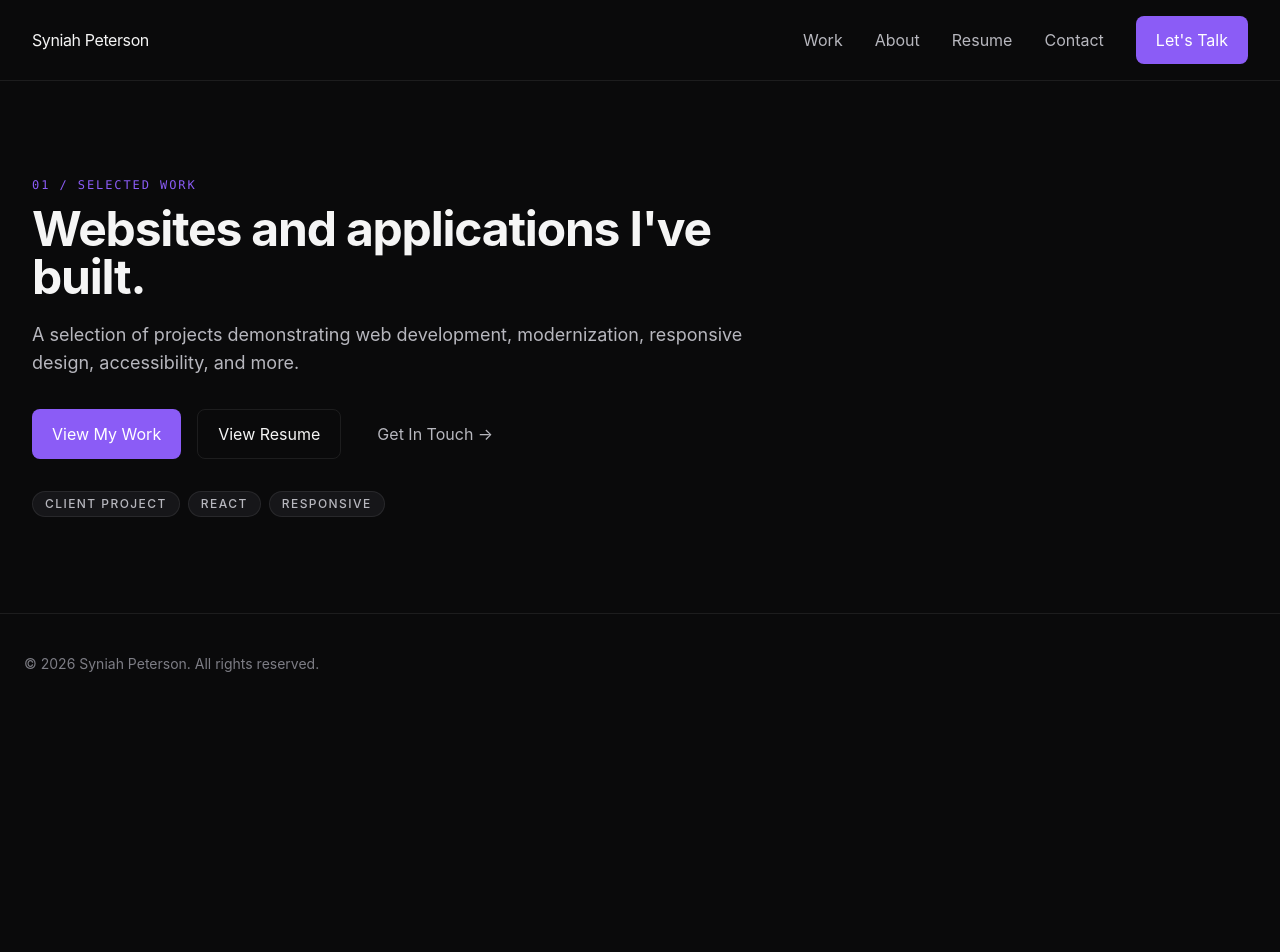
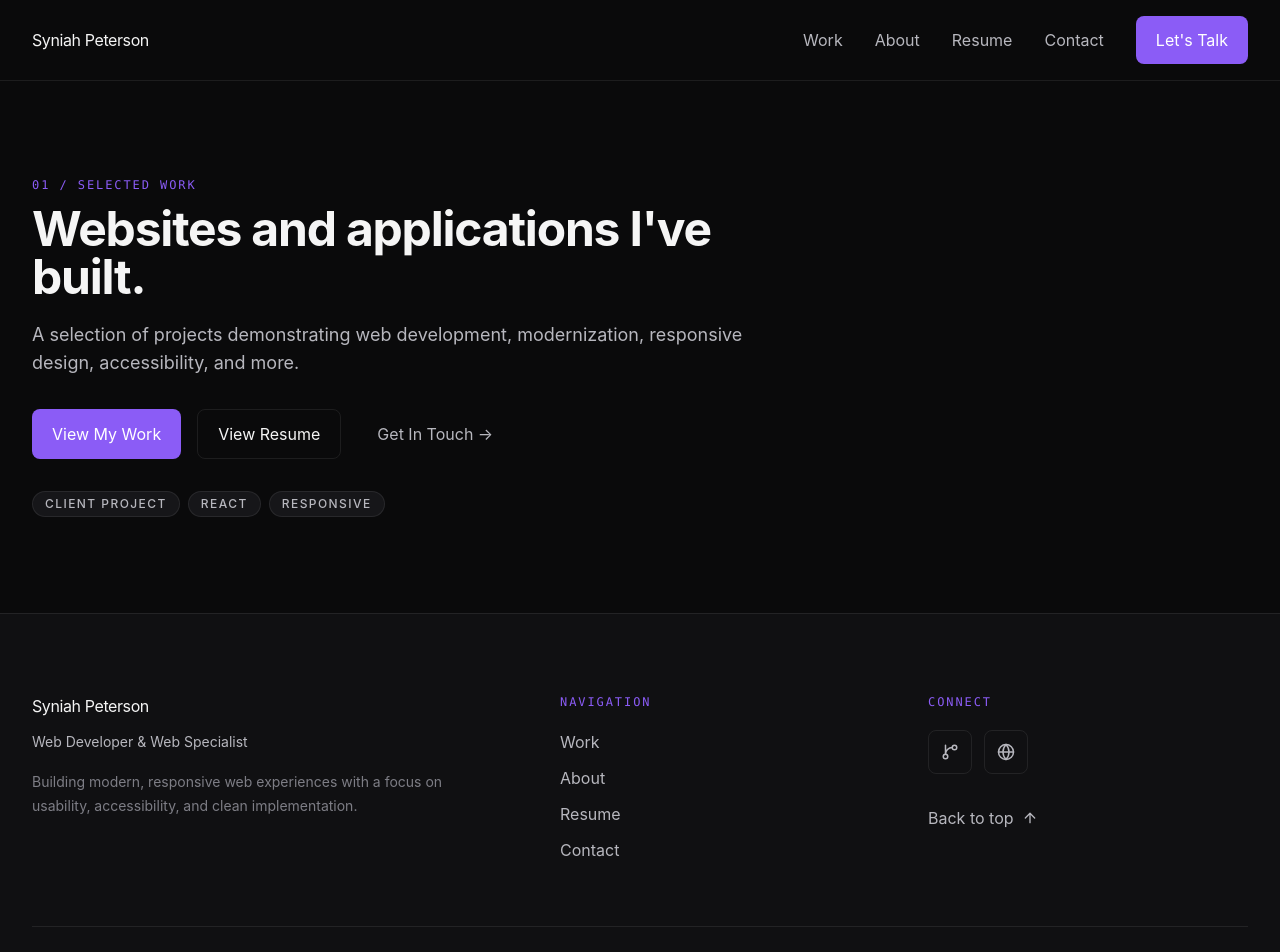
Before and after one commit to syniahpeterson/portfolio-v2, a React (Vite) app: page / in a window 1280 px wide. Shown: the top 952 px of the page. Before the commit the page ends 800 px from the top, so only its background shows below. Built offline with nearby package versions, Linux system fonts and the light colour scheme.

Commit message:
feat: build production footer

```diff
--- a/package.json
+++ b/package.json
@@ -11,6 +11,7 @@
   },
   "dependencies": {
     "@tailwindcss/vite": "^4.3.3",
+    "lucide-react": "^1.34.0",
     "react": "^19.2.8",
     "react-dom": "^19.2.8",
     "react-router-dom": "^7.18.2",
--- a/src/components/layout/Footer.jsx
+++ b/src/components/layout/Footer.jsx
@@ -1,11 +1,110 @@
+import { ArrowUp, GitBranch, Globe } from "lucide-react";
+import { Link } from "react-router-dom";
+
+import navigation from "../../data/navigation";
+import site from "../../data/site";
+import Container from "../ui/Container";
+
 function Footer() {
+  function handleBackToTop() {
+    window.scrollTo({
+      top: 0,
+      behavior: "smooth",
+    });
+  }
+
   return (
-    <footer className="border-t border-[var(--color-border)]">
-      <div className="mx-auto max-w-[var(--container-width)] px-6 py-10">
-        <p className="text-sm text-[var(--color-text-muted)]">
-          © 2026 Syniah Peterson. All rights reserved.
-        </p>
-      </div>
+    <footer className="border-t border-[var(--color-border)] bg-[var(--color-background-alt)]">
+      <Container className="py-16 md:py-20">
+        <div className="grid gap-12 md:grid-cols-[1.5fr_1fr_1fr]">
+          {/* Brand */}
+          <div>
+            <Link
+              to="/"
+              className="text-lg font-semibold tracking-tight text-[var(--color-text)] transition-colors hover:text-[var(--color-purple-hover)] focus-visible:outline-2 focus-visible:outline-offset-4 focus-visible:outline-[var(--color-purple)]"
+            >
+              {site.name}
+            </Link>
+
+            <p className="mt-3 max-w-sm text-sm leading-6 text-[var(--color-text-secondary)]">
+              {site.title}
+            </p>
+
+            <p className="mt-4 max-w-md text-sm leading-6 text-[var(--color-text-muted)]">
+              Building modern, responsive web experiences with a focus on
+              usability, accessibility, and clean implementation.
+            </p>
+          </div>
+
+          {/* Navigation */}
+          <div>
+            <p className="font-mono text-xs uppercase tracking-[0.16em] text-[var(--color-purple)]">
+              Navigation
+            </p>
+
+            <nav aria-label="Footer navigation" className="mt-5">
+              <ul className="space-y-3">
+                {navigation.map((item) => (
+                  <li key={item.href}>
+                    <Link
+                      to={item.href}
+                      className="text-sm text-[var(--color-text-secondary)] transition-colors hover:text-[var(--color-text)] focus-visible:outline-2 focus-visible:outline-offset-4 focus-visible:outline-[var(--color-purple)]"
+                    >
+                      {item.label}
+                    </Link>
+                  </li>
+                ))}
+              </ul>
+            </nav>
+          </div>
+
+          {/* Connect */}
+          <div>
+            <p className="font-mono text-xs uppercase tracking-[0.16em] text-[var(--color-purple)]">
+              Connect
+            </p>
+
+            <div className="mt-5 flex items-center gap-3">
+              <a
+                href={site.socialLinks.github}
+                target="_blank"
+                rel="noreferrer"
+                aria-label="GitHub"
+                className="flex h-11 w-11 items-center justify-center rounded-[var(--radius-sm)] border border-[var(--color-border)] text-[var(--color-text-secondary)] transition-colors hover:border-[var(--color-border-hover)] hover:text-[var(--color-text)] focus-visible:outline-2 focus-visible:outline-offset-3 focus-visible:outline-[var(--color-purple)]"
+              >
+                <GitBranch size={18} aria-hidden="true" />
+              </a>
+
+              <a
+                href={site.socialLinks.linkedin}
+                target="_blank"
+                rel="noreferrer"
+                aria-label="LinkedIn"
+                className="flex h-11 w-11 items-center justify-center rounded-[var(--radius-sm)] border border-[var(--color-border)] text-[var(--color-text-secondary)] transition-colors hover:border-[var(--color-border-hover)] hover:text-[var(--color-text)] focus-visible:outline-2 focus-visible:outline-offset-3 focus-visible:outline-[var(--color-purple)]"
+              >
+                <Globe size={18} aria-hidden="true" />
+              </a>
+            </div>
+
+            <button
+              type="button"
+              onClick={handleBackToTop}
+              className="mt-8 inline-flex items-center gap-2 text-sm font-medium text-[var(--color-text-secondary)] transition-colors hover:text-[var(--color-purple-hover)] focus-visible:outline-2 focus-visible:outline-offset-4 focus-visible:outline-[var(--color-purple)]"
+            >
+              Back to top
+              <ArrowUp size={16} aria-hidden="true" />
+            </button>
+          </div>
+        </div>
+
+        <div className="mt-16 flex flex-col gap-3 border-t border-[var(--color-border)] pt-6 text-sm text-[var(--color-text-muted)] sm:flex-row sm:items-center sm:justify-between">
+          <p>
+            © {new Date().getFullYear()} {site.name}. All rights reserved.
+          </p>
+
+          <p>Built with React & Tailwind CSS.</p>
+        </div>
+      </Container>
     </footer>
   );
 }
```
Also changed, not shown: 1 other file (tests, documents, lock files or other folders).
